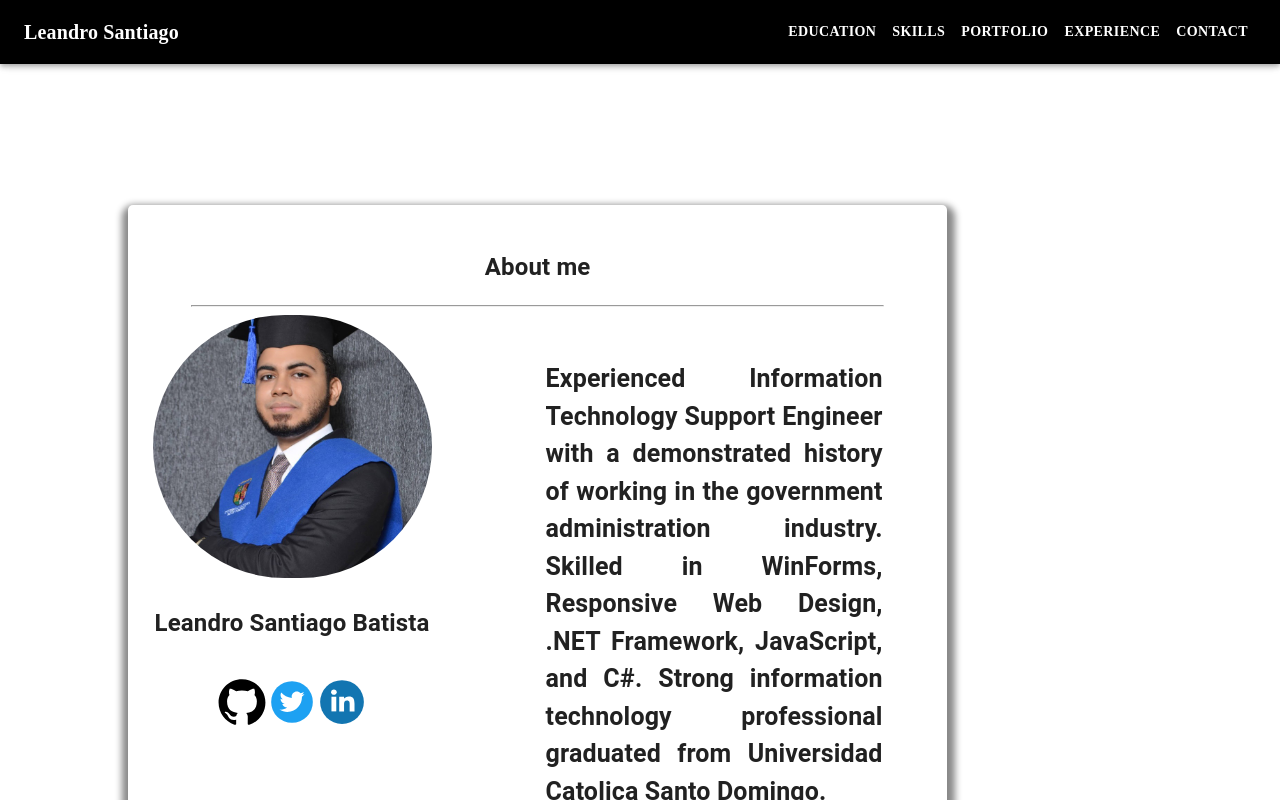
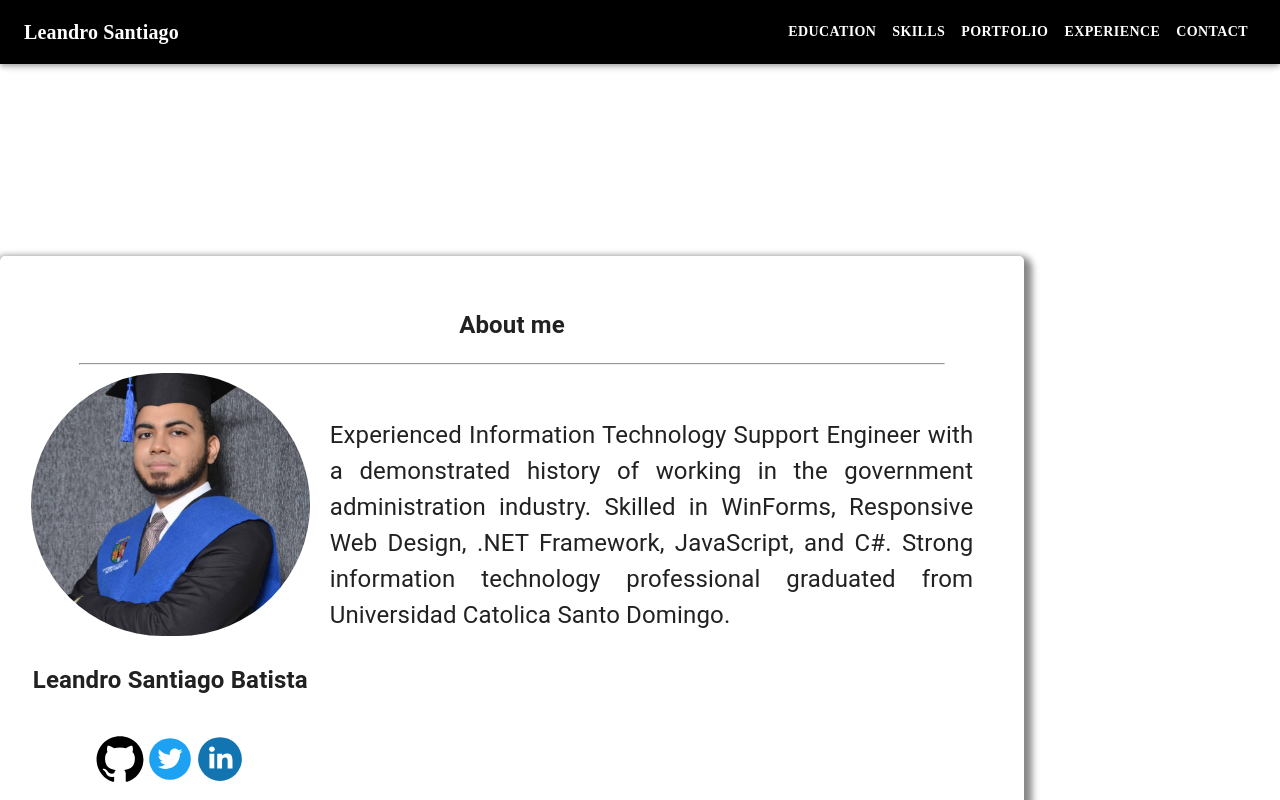
Before and after one commit to lesantiagoba/leandrosantiago, a React (Create React App) app: page /1 in a window 1280 px wide. Shown: the top 800 px of the page. Built offline with nearby package versions, Linux system fonts and the light colour scheme; a web font is replaced by a local one.

Commit message:
css modifications

```diff
--- a/src/Component/BoardContainer.css
+++ b/src/Component/BoardContainer.css
@@ -1,6 +1,6 @@
 .grid-container{
   display: grid;
-  width: 80%;
+
   margin: 0 auto;
 }
 
--- a/src/pages/AboutMe.css
+++ b/src/pages/AboutMe.css
@@ -21,11 +21,10 @@ img
 .AboutMeContainer-Right
 {
     padding: 20px;
-    margin-right: 20px;
-    margin-left: 94px;
-    font-weight: bold;
+
+
     text-align: justify;
-    font-size: 25px;
+    font-size: 1.5rem;
 }
 
 .AboutMeContainer-Social
```
Also changed, not shown: src/index.css (line endings or trailing spaces).
